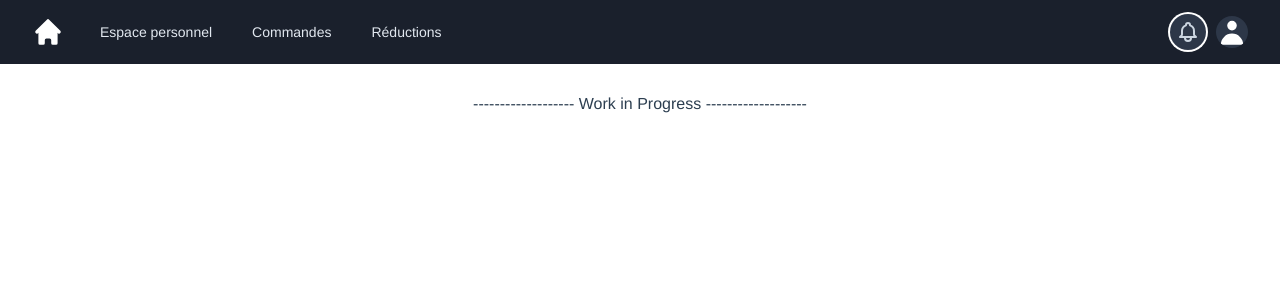
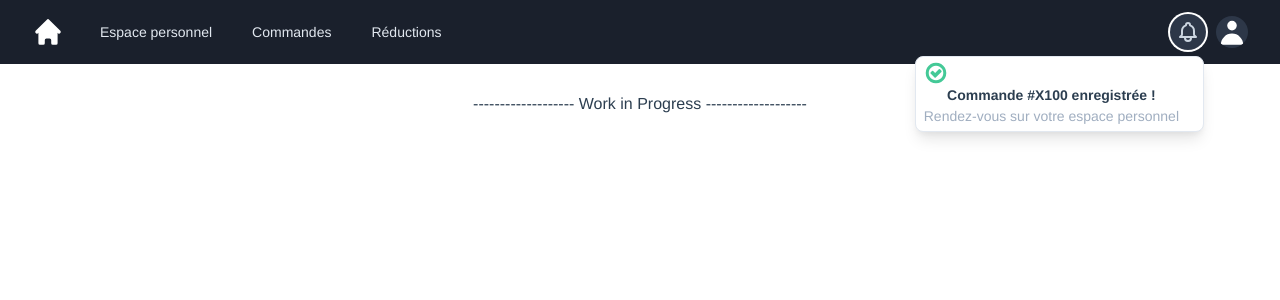
Before and after one commit to raoulnzefa/shop-testing, a Vue app: page / in a window 1280 px wide. Both pictures are taken after a click on the button "View notifications". Shown: the top 300 px of the page. Built offline with nearby package versions, Linux system fonts and the light colour scheme.

Commit message:
feat: add notification dropdwon

```diff
--- a/src/components/NavBar.vue
+++ b/src/components/NavBar.vue
@@ -39,8 +39,13 @@
         <div
           class="absolute inset-y-0 right-0 flex items-center pr-2 sm:static sm:inset-auto sm:ml-6 sm:pr-0"
         >
+          <!-- Notification Menu -->
+          <div class="relative ml-3">
             <button
-            class="p-1 text-gray-400 bg-gray-800 rounded-full hover:text-white focus:outline-none focus:ring-2 focus:ring-offset-2 focus:ring-offset-gray-800 focus:ring-white"
+              class="flex p-1 text-gray-400 bg-gray-800 rounded-full hover:text-white focus:outline-none focus:ring-2 focus:ring-offset-2 focus:ring-offset-gray-800 focus:ring-white"
+              id="notification-menu"
+              aria-haspopup="true"
+              @click.prevent="isNotif = !isNotif"
             >
               <span class="sr-only">View notifications</span>
               <svg
@@ -59,9 +64,35 @@
                 />
               </svg>
             </button>
-
+            <div
+              class="absolute right-0 py-1 mt-2 origin-top-right bg-white border border-gray-300 rounded-lg shadow-lg w-max"
+              aria-orientation="vertical"
+              aria-labelledby="notification-menu"
+              v-show="isNotif"
+            >
+              <div class="px-2">
+                <svg
+                  width="24"
+                  height="24"
+                  viewBox="0 0 1792 1792"
+                  fill="#44C997"
+                  xmlns="http://www.w3.org/2000/svg"
+                >
+                  <path
+                    d="M1299 813l-422 422q-19 19-45 19t-45-19l-294-294q-19-19-19-45t19-45l102-102q19-19 45-19t45 19l147 147 275-275q19-19 45-19t45 19l102 102q19 19 19 45t-19 45zm141 83q0-148-73-273t-198-198-273-73-273 73-198 198-73 273 73 273 198 198 273 73 273-73 198-198 73-273zm224 0q0 209-103 385.5t-279.5 279.5-385.5 103-385.5-103-279.5-279.5-103-385.5 103-385.5 279.5-279.5 385.5-103 385.5 103 279.5 279.5 103 385.5z"
+                  />
+                </svg>
+              </div>
+              <div class="ml-2 mr-6 text-sm">
+                <span class="font-semibold">Commande #X100 enregistrée !</span>
+                <span class="block text-gray-500"
+                  >Rendez-vous sur votre espace personnel</span
+                >
+              </div>
+            </div>
+          </div>
+          <!-- User Menu -->
           <div class="relative ml-3">
-            <div>
             <button
               class="flex text-sm bg-gray-800 rounded-full focus:outline-none focus:ring-2 focus:ring-offset-2 focus:ring-offset-gray-800 focus:ring-white"
               id="user-menu"
@@ -82,7 +113,6 @@
                 />
               </svg>
             </button>
-            </div>
             <div
               class="absolute right-0 w-48 py-1 mt-2 origin-top-right bg-white rounded-md shadow-lg ring-1 ring-black ring-opacity-5"
               role="menu"
@@ -125,12 +155,14 @@ export default {
   data: function () {
     return {
       isOpen: false,
+      isNotif: false,
     };
   },
   methods: {
     close(e) {
       if (!this.$el.contains(e.target)) {
         this.isOpen = false;
+        this.isNotif = false;
       }
     },
   },
```
Lines whose indentation alone changed are shown as unchanged.
